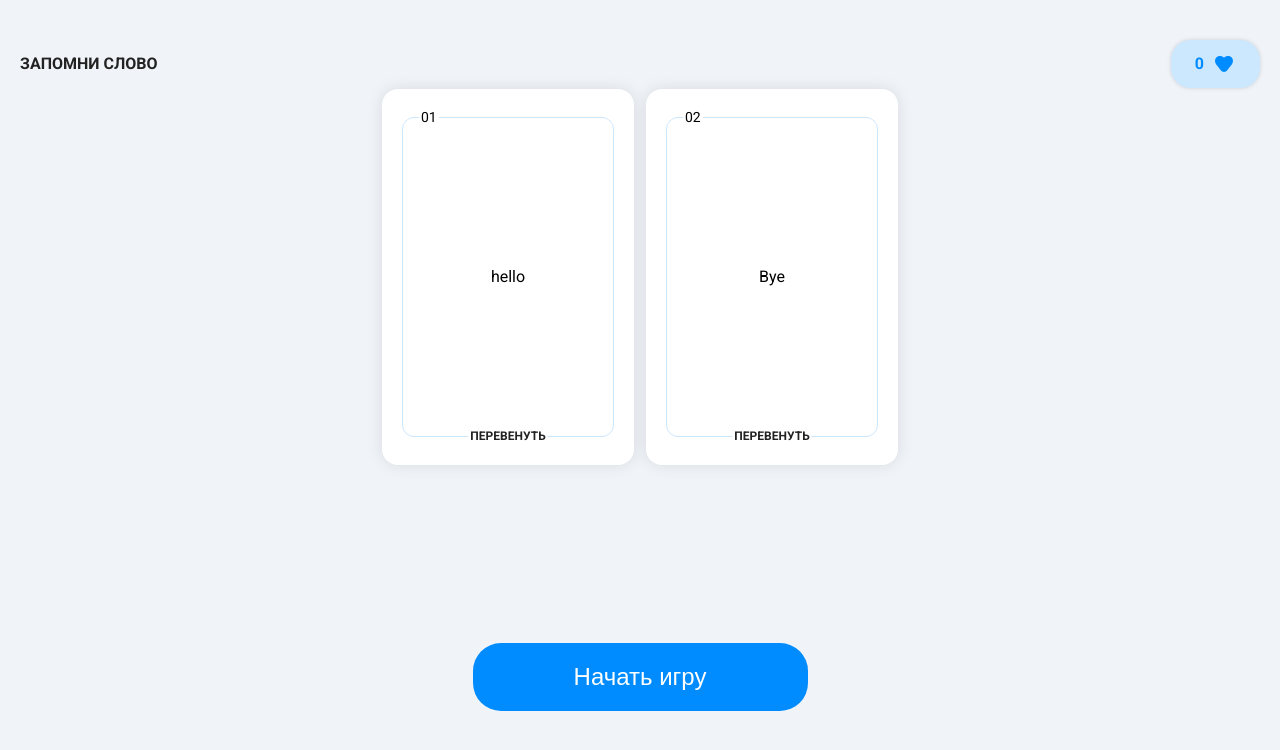
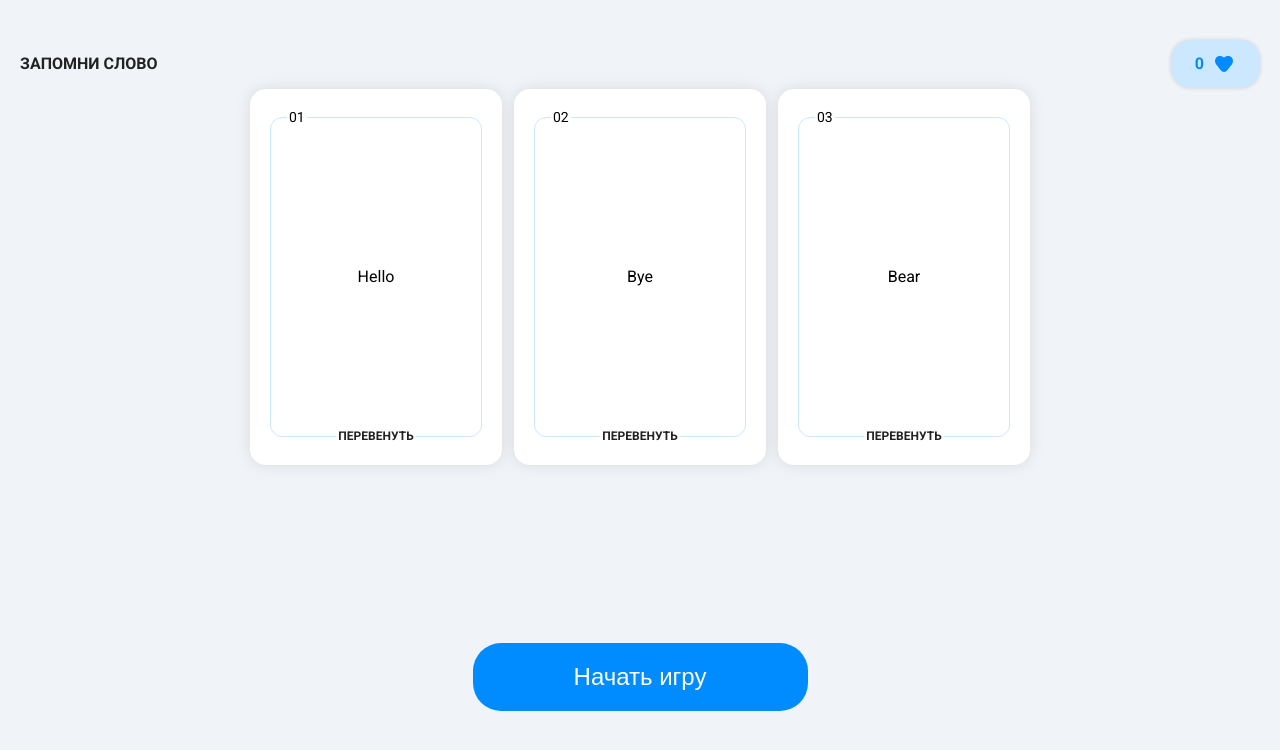
Before and after one commit to GeorgeTheScripter/cards, a Vue app: page / in a window 1280 px wide. Shown: the top 750 px of the page. Built offline with nearby package versions, Linux system fonts and the light colour scheme.

Commit message:
Вывод карточек

```diff
--- a/src/App.vue
+++ b/src/App.vue
@@ -9,7 +9,7 @@ const score = ref(0);
 const cards = ref([
   {
     id: 1,
-    word: "hello",
+    word: "Hello",
     translation: "Привет",
     state: "closed",
     status: "pending",
@@ -18,6 +18,13 @@ const cards = ref([
     id: 2,
     word: "Bye",
     translation: "Пока",
+    state: "closed",
+    status: "pending",
+  },
+  {
+    id: 3,
+    word: "Bear",
+    translation: "Медведь",
     state: "closed",
     status: "pending",
   },
```
